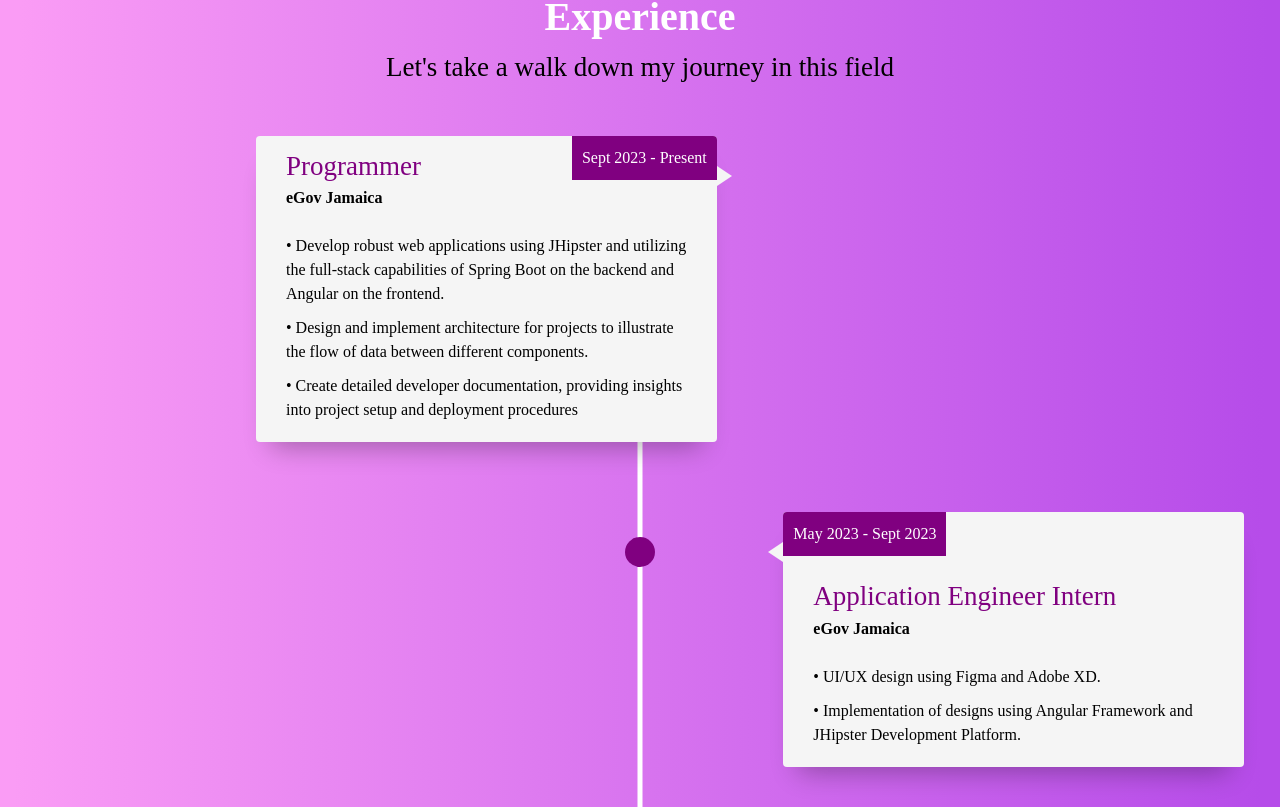
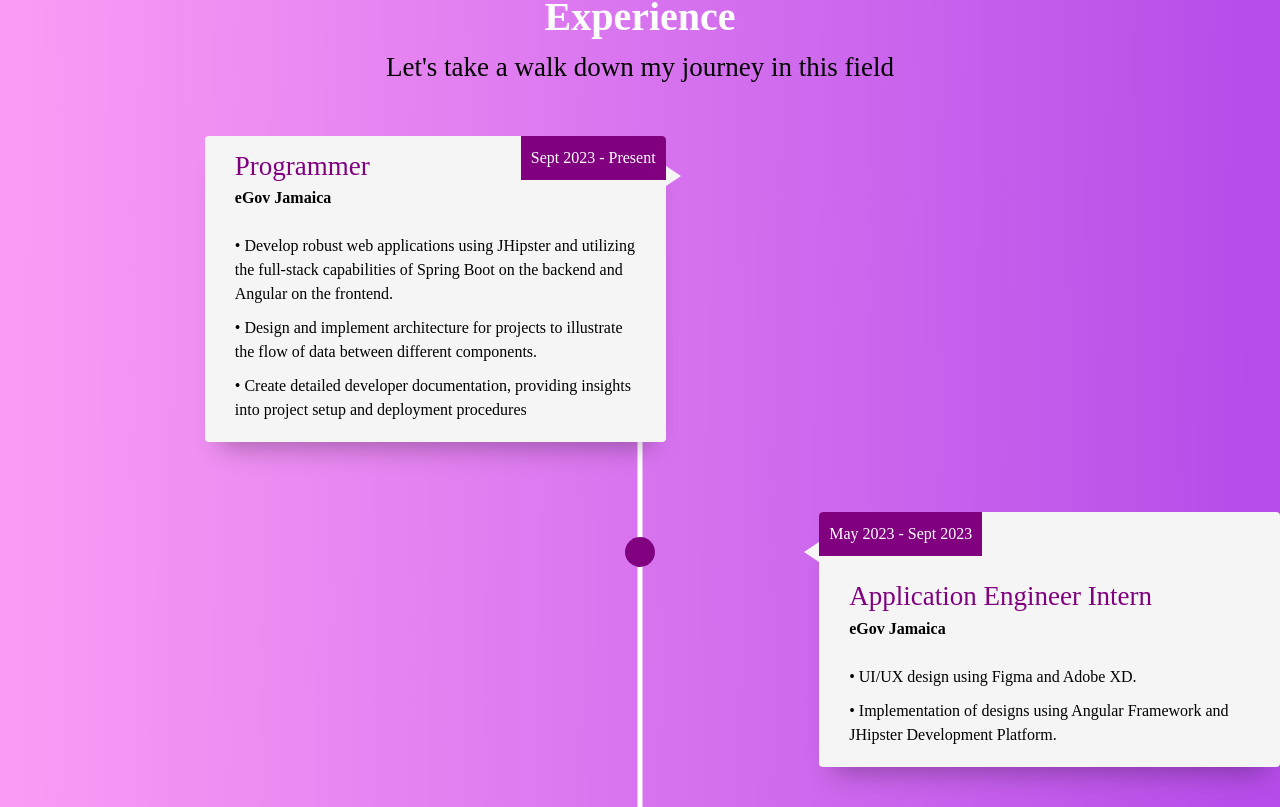
Before and after one commit to sedecrem/React-Web-Developer-Website-MSmith, a React (Create React App) app: page / in a window 1280 px wide. Shown: the part 2093-2900 px from the top of the page. Built offline with nearby package versions, Linux system fonts and the light colour scheme; a web font is replaced by a local one.

Commit message:
Fixing deployment configurations

```diff
--- a/src/components/Experience.css
+++ b/src/components/Experience.css
@@ -38,9 +38,9 @@
 }
 
 .timeline-item:nth-child(even) .timeline-content {
-    /* float: right; */
+    float: right;
     padding: 40px 30px 10px 30px;
-    margin-left: 51.5%;
+    /* margin-left: 51.5%; */
 }
 
 .timeline-item:nth-child(even) .timeline-content::after {
@@ -83,7 +83,7 @@
     border-radius: 4px;
     background: #f5f5f5;
     box-shadow: 0 20px 25px -15px rgba(0, 0, 0, .3);
-    /* margin-left: -15%; */
+    margin-left: -15%;
 }
 
 .timeline-content::after {
@@ -112,6 +112,10 @@
 .timeline-item .timeline-img-header {
     background: linear-gradient(rgba(0,0,0,0), rgba(0,0,0, .4)), url('https://picsum.photos/1000/800/?random') center center no-repeat;
     background-size: cover;
+}
+
+.js--fadeInLeft{
+    margin-left: -5%;
 }
 
 
```
